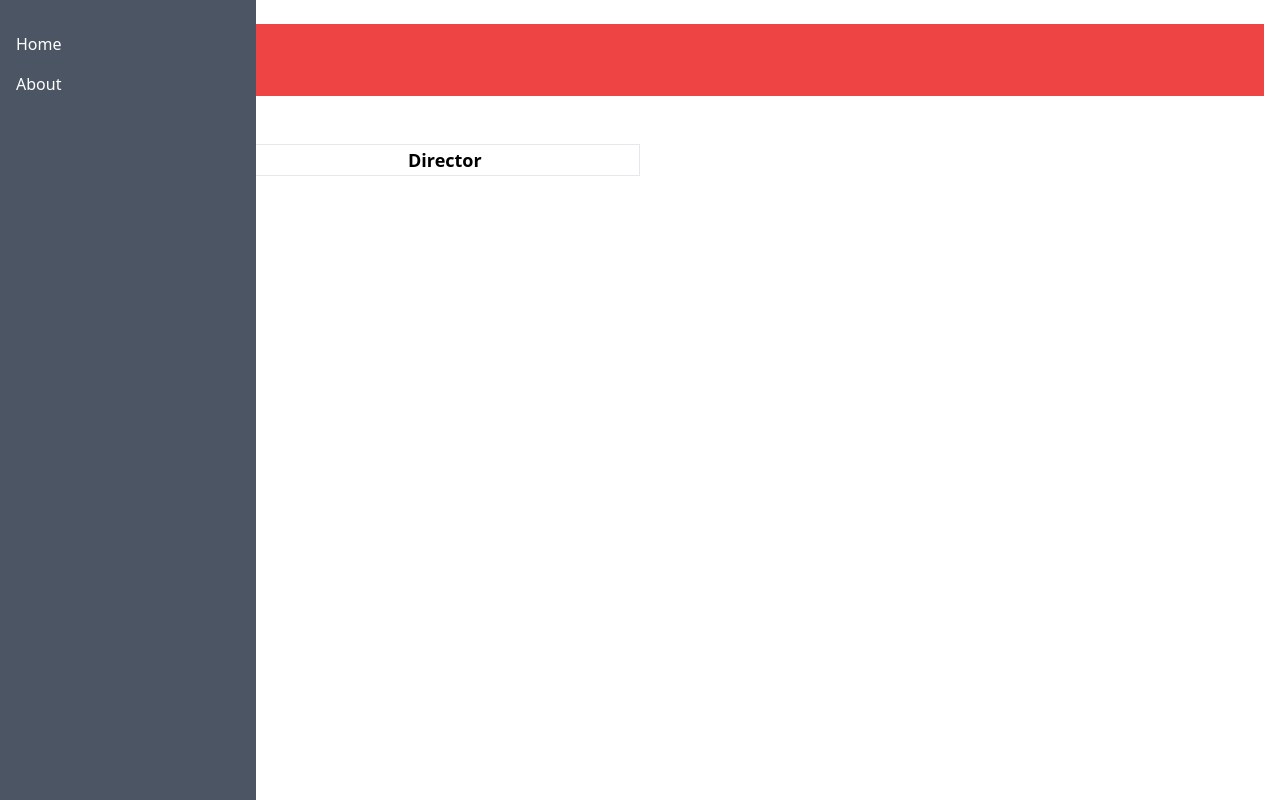
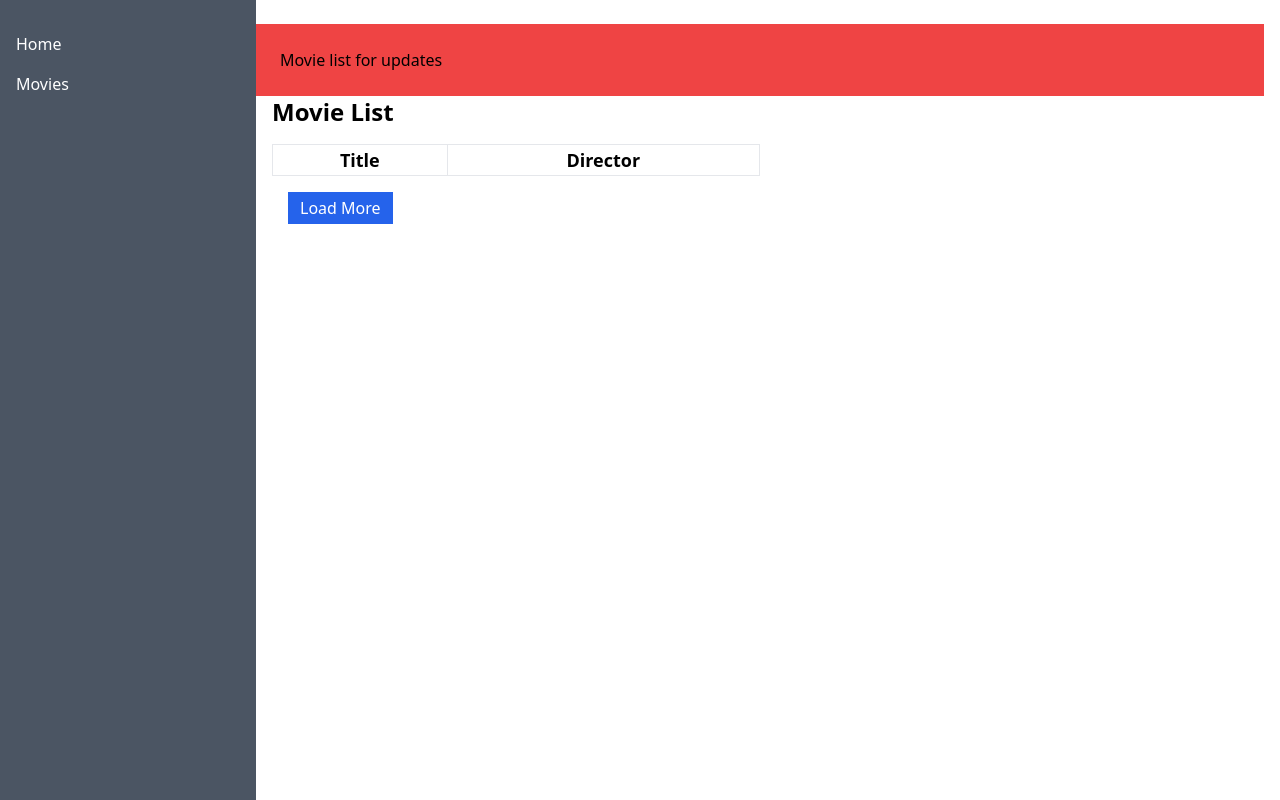
Before and after one commit to Sivivatu/Alteryx-Scheduler, a FastAPI app: page / in a window 1280 px wide. Run offline with FastAPI, Linux system fonts and the light colour scheme; lists and menus that the app fills with data are empty; parts of the project's set-up code (start-up, migrations or seed data) failed here and were passed over; some libraries are stand-ins or nearby versions.

Commit message:
added initial sidebar

```diff
--- a/frontend/templates/index.html
+++ b/frontend/templates/index.html
@@ -24,14 +24,18 @@
         <!-- Side navigation -->
         <div id="sidenav" class="fixed inset-y-0 left-0 w-64  bg-gray-600 text-white px-4 py-6 hidden md:block">
             <ul>
-                <li class="py-2">Home</li>
-                <li class="py-2">About</li>
+                <li class="py-2">
+                    <a href="/" class="block hover:text-gray-300">Home</a>
+                </li>
+                <li class="py-2">
+                    <a href="/movies" class="block hover:text-gray-300">Movies</a>
+                </li>
                 <!-- Add more menu items -->
             </ul>
         </div>
 
         <!-- Page content -->
-        <div id="main" class="flex-grow px-4 py-6">
+        <div id="main" class="flex-grow px-4 py-6 md:pl-64">
             <h1 class="p-6 bg-red-500">Movie list for updates</h1>
             <div class="mx-4">
                 <p class="text-2xl font-bold mb-4">Movie List</p>
```
